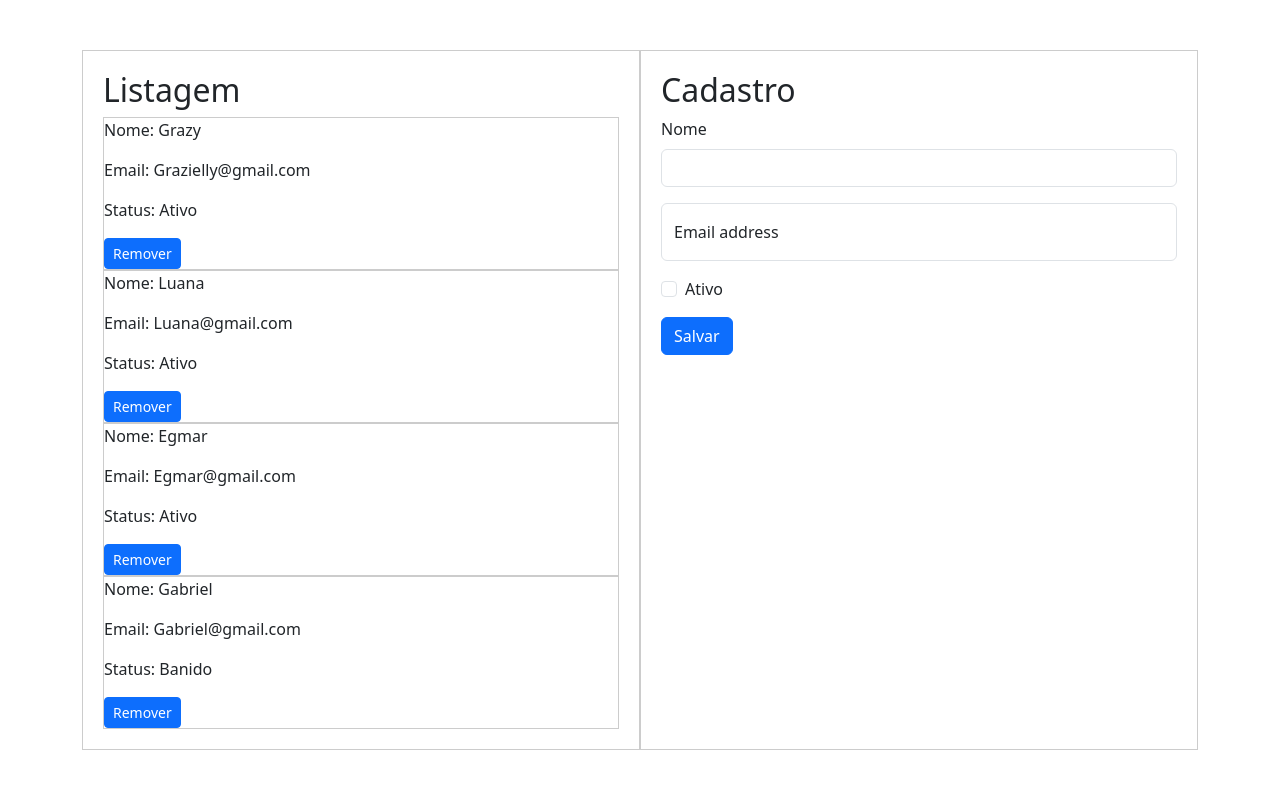
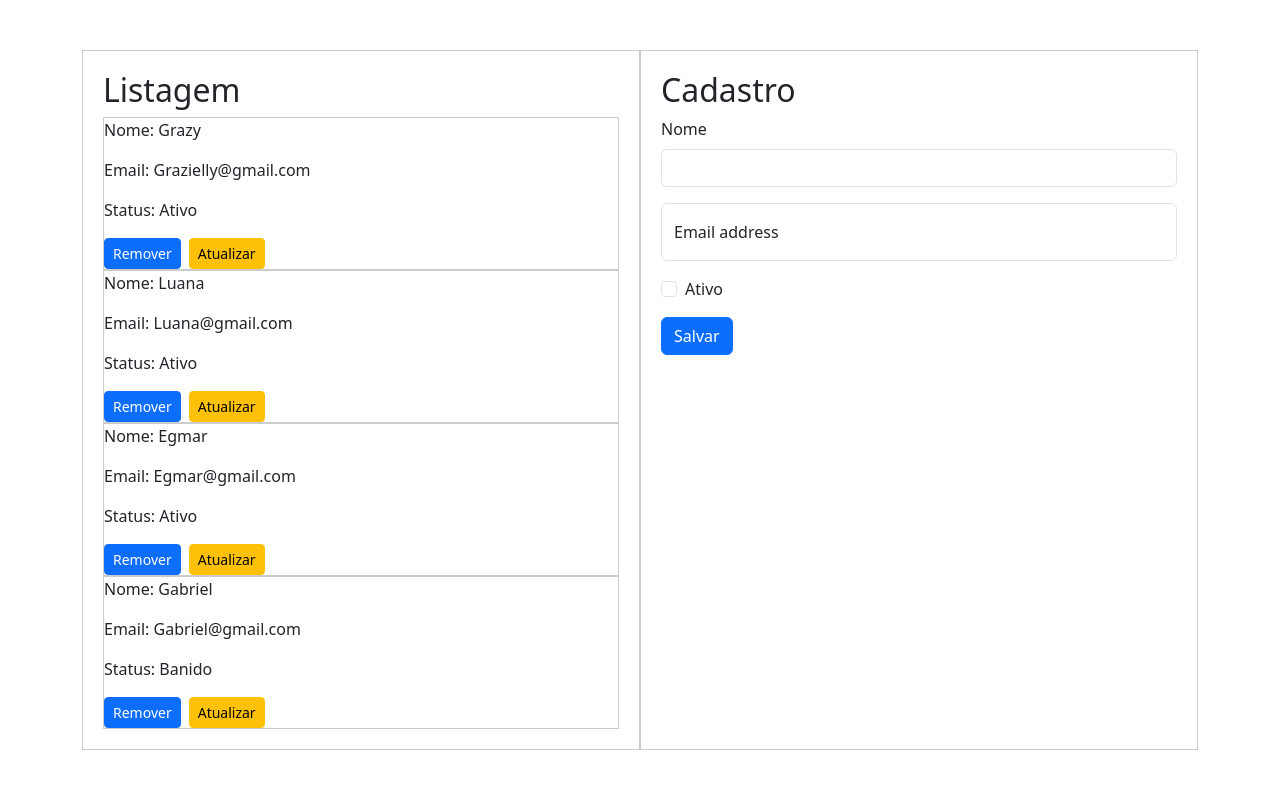
Before and after one commit to graziellyf/gerenciador-usuarios, a React (Create React App) app: page / in a window 1280 px wide. Shown: the top 788 px of the page. Built offline with nearby package versions, Linux system fonts and the light colour scheme.

Commit message:
nao esta funcionando o formulario

```diff
--- a/src/App.js
+++ b/src/App.js
@@ -37,6 +37,7 @@ const usuario = {
     ]
 
     const [ usuarios,alteraUsuarios ] = React.useState( usuarios_padrao );
+    const [ editando,alteraEditando ] = React.useState(null);
 
   // console.log(usuarios)
 
@@ -62,9 +63,9 @@ const usuario = {
 
     <div className="d-flex justify-content-around">
 
-        <Listagem usuarios={usuarios} alteraUsuarios={alteraUsuarios} />
+        <Listagem alteraEditando={alteraEditando} usuarios={usuarios} alteraUsuarios={alteraUsuarios} />
 
-        <Cadastro usuarios={usuarios} alteraUsuarios={alteraUsuarios}/>
+        <Cadastro editando={editando} alteraUsuarios={alteraUsuarios}/>
 
     </div>
 
--- a/src/Componentes/Cadastro.js
+++ b/src/Componentes/Cadastro.js
@@ -2,7 +2,7 @@ import React from "react";
 import { toast } from 'react-toastify';
 
 
-function Cadastro({usuarios, alteraUsuarios}){
+function Cadastro({usuarios, alteraUsuarios, editando}){
 
 const [ nome, alteraNome ] = React.useState("");
 const [ ativo, alteraAtivo] = React.useState(false);
@@ -76,7 +76,7 @@ return(
      <div class="mb-3" >
 
         <label for="txtNome" class="form-label">Nome</label>
-        <input onChange={ e => alteraNome(e.target.value) } class="form-control" id="txtNome" aria-describedby="emailHelp"/>
+        <input value={ editando == null ? "": editando.nome } onChange={ e => alteraNome(e.target.value) } class="form-control" id="txtNome" aria-describedby="emailHelp"/>
 
     </div>
 
--- a/src/Componentes/Listagem.js
+++ b/src/Componentes/Listagem.js
@@ -4,6 +4,10 @@ function Remover(usuarios){
   const novos_usuarios = props.usuarios.filter(item =>item.nome != usuarios.nome)
   props.alteraUsuarios(novos_usuarios)
 }
+
+  function Atualizar(usuario){
+     props.alteraEditando(usuario)
+  }
 
     return(
         <div className="caixa">
@@ -16,6 +20,8 @@ function Remover(usuarios){
                 <p> Email: {item.email}</p>
                 <p> Status: {item.status == true ? "Ativo" : "Banido"} </p>
                 <button onClick={ ()=> Remover(item)} className="btn btn-primary btn-sm"> Remover </button>
+                <button onClick={ ()=> Atualizar(item)} className="btn btn-warning btn-sm ms-2"> Atualizar </button>
+
                </div>
 
             )
```
